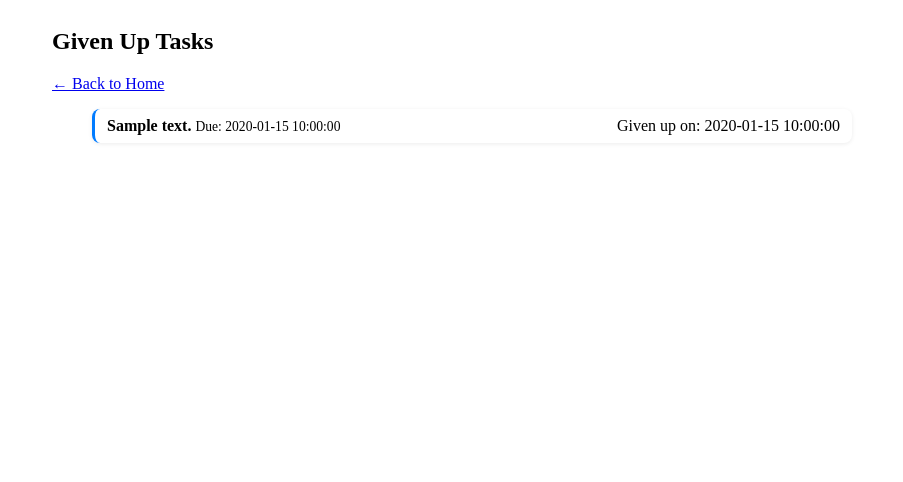
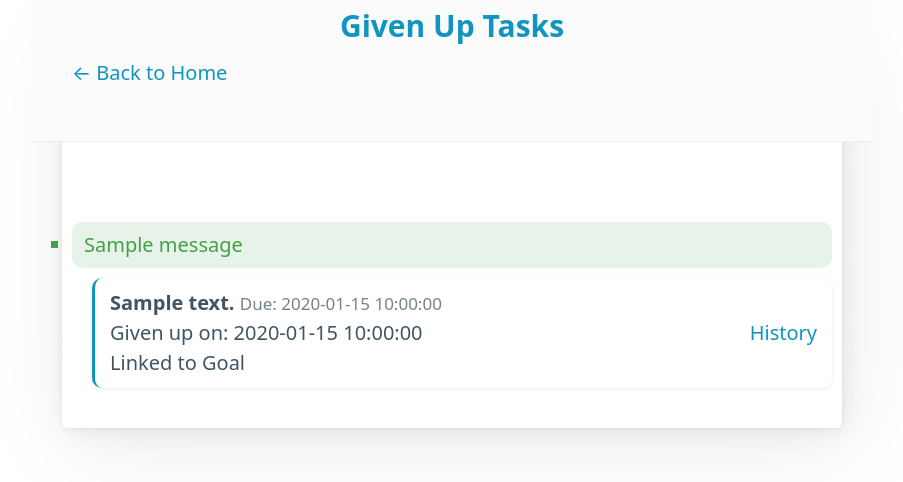
Before and after one commit to rjtavares/Melga, a Flask app: template templates/given_up_tasks.html in a window 1280 px wide. Shown: the top 482 px of the page, without its empty margins (188-1091 px from the left). Run offline with Flask 2, Linux system fonts and the light colour scheme; the template is opened without the code that fills it: most values are stand-ins (such as "Sample title", 1, 10 or a date in 2020); one stand-in notice (Sample message) is shown; some libraries are stand-ins or nearby versions.

Commit message:
feat: enhance given up tasks view with improved layout, flash messages, and task actions

```diff
--- a/templates/given_up_tasks.html
+++ b/templates/given_up_tasks.html
@@ -1,20 +1,47 @@
 <!DOCTYPE html>
-<html lang="en">
+<html lang="en" data-theme="light">
 <head>
     <meta charset="UTF-8">
+    <meta name="viewport" content="width=device-width, initial-scale=1.0">
     <title>Given Up Tasks - Melga</title>
+    <script src="https://unpkg.com/htmx.org@1.9.10" integrity="sha384-D1Kt99CQMDuVetoL1lrYwg5t+9QdHe7NLX/SoJYkXDFfX37iInKRy5xLSi8nO7UC" crossorigin="anonymous"></script>
+    <link rel="stylesheet" href="https://cdn.jsdelivr.net/npm/@picocss/pico@1/css/pico.min.css">
     <link rel="stylesheet" href="{{ url_for('static', filename='css/styles.css') }}">
+    <link rel="apple-touch-icon" sizes="180x180" href="{{ url_for('static', filename='apple-touch-icon.png') }}">
+    <link rel="icon" type="image/png" sizes="32x32" href="{{ url_for('static', filename='favicon-32x32.png') }}">
+    <link rel="icon" type="image/png" sizes="16x16" href="{{ url_for('static', filename='favicon-16x16.png') }}">
+    <link rel="icon" type="image/x-icon" href="{{ url_for('static', filename='favicon.ico') }}">
+    <link rel="manifest" href="{{ url_for('static', filename='site.webmanifest') }}">
 </head>
 <body>
     <main class="container">
-        <h2>Given Up Tasks</h2>
-        <a href="{{ url_for('index') }}">← Back to Home</a>
+        <article>
+            <header>
+                <h1>Given Up Tasks</h1>
+                <a href="{{ url_for('index') }}" class="back-link">← Back to Home</a>
+            </header>
+
+            <!-- Flash Messages -->
+            <div id="flash-messages-container">
+                {% with messages = get_flashed_messages(with_categories=true) %}
+                    {% if messages %}
+                        <ul class="flash-messages">
+                        {% for category, message in messages %}
+                            <li class="{{ category }}">{{ message }}</li>
+                        {% endfor %}
+                        </ul>
+                    {% endif %}
+                {% endwith %}
+            </div>
+
+            <!-- Given Up Tasks List -->
             {% if tasks %}
                 <ul class="task-list">
                     {% for task in tasks %}
                         <li class="card">
-                        <div>
-                            <strong>{{ task.description }}</strong>
+                            <div class="task-info">
+                                <div class="task-header">
+                                    <strong class="task-description">{{ task.description }}</strong>
                                     {% if task.due_date %}
                                         <span class="due-date">Due: {{ task.due_date }}</span>
                                     {% endif %}
@@ -22,12 +49,58 @@
                                 {% if task.given_up_date %}
                                     <div class="given-up-date">Given up on: {{ task.given_up_date }}</div>
                                 {% endif %}
+                                {% if task.goal_id %}
+                                    <div class="goal-link">Linked to Goal</div>
+                                {% endif %}
+                            </div>
+                            <div class="task-actions">
+                                <a href="/task/{{ task.id }}" class="btn view-btn" title="View Task History">
+                                    History
+                                </a>
+                            </div>
                         </li>
                     {% endfor %}
                 </ul>
             {% else %}
                 <p>No tasks have been given up.</p>
             {% endif %}
+        </article>
     </main>
+
+    <!-- Modal Container -->
+    <div id="modal-container"></div>
+
+    <script>
+        // Handle flash messages via HTMX events
+        document.body.addEventListener('showFlash', function(evt) {
+            // Fetch and display flash messages
+            htmx.ajax('GET', '/flash-messages', {target: '#flash-messages-container'});
+        });
+
+        // Handle modal events
+        document.body.addEventListener('htmx:afterSwap', function(evt) {
+            if (evt.detail.target.id === 'modal-container' && evt.detail.target.innerHTML.trim() !== '') {
+                document.getElementById('modal-container').classList.add('show');
+            }
+        });
+
+        // Close modal when clicking outside content
+        document.getElementById('modal-container').addEventListener('click', function(evt) {
+            if (evt.target === this) {
+                closeModal();
+            }
+        });
+
+        // Function to close modal
+        function closeModal() {
+            const modal = document.getElementById('modal-container');
+            modal.classList.remove('show');
+            setTimeout(() => {
+                if (!modal.classList.contains('show')) {
+                    modal.innerHTML = '';
+                }
+            }, 300);
+        }
+    </script>
 </body>
 </html>
```
Lines whose indentation alone changed are shown as unchanged.
